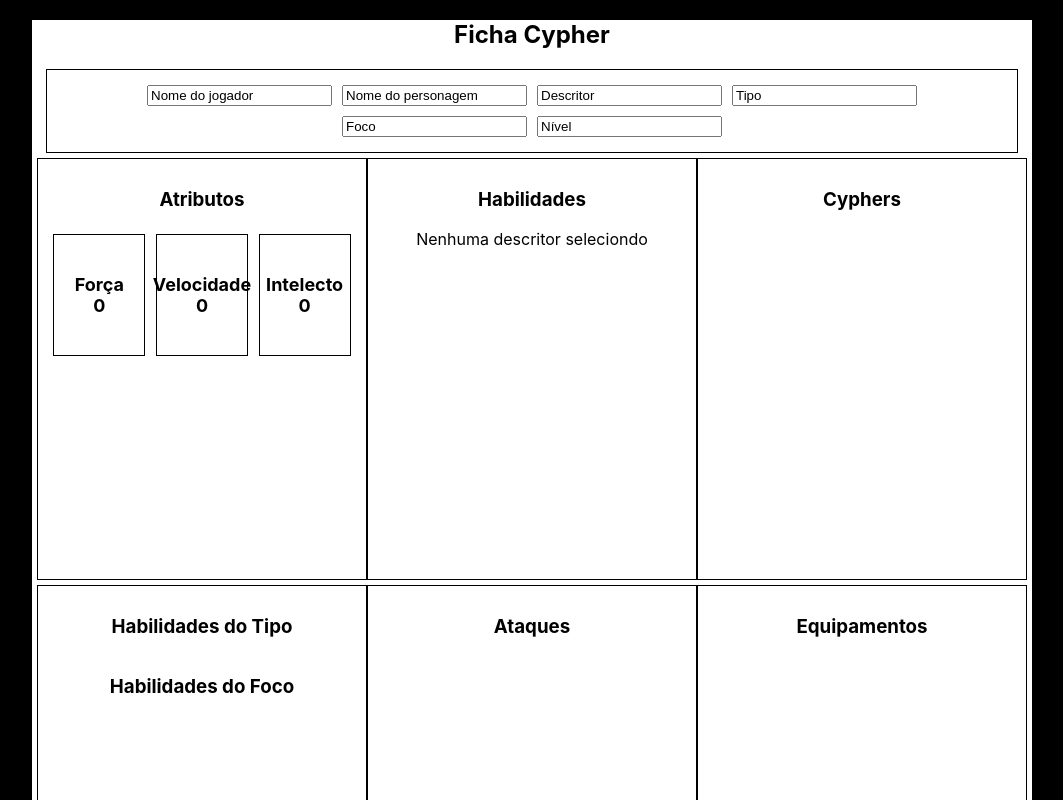
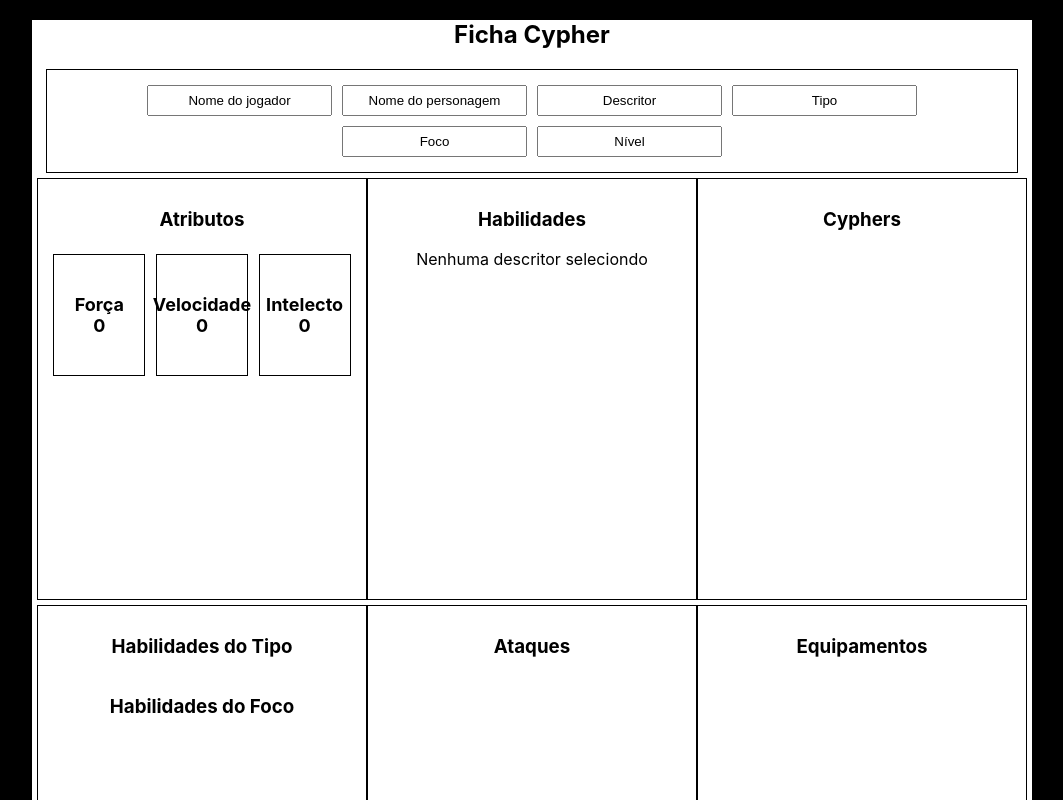
Before and after one commit to AlexandreRodriguesStrapasson/cypher_sheet, a React (Create React App) app in the folder app/: page /Sheet in a window 1280 px wide. Shown: the top 800 px of the page, without its empty margins (108-1171 px from the left). Built offline with nearby package versions, Linux system fonts and the light colour scheme.

Commit message:
style: develope the final css

```diff
--- a/app/src/style/sheet.module.css
+++ b/app/src/style/sheet.module.css
@@ -28,6 +28,8 @@
 .characterInfo input {
     margin: 5px;
     display: inline-block;
+    height: 25px;
+    text-align: center;
 }
 
 .attributeBox, .abilities, .cyphers, .skills, .attack, .equipament {
```
